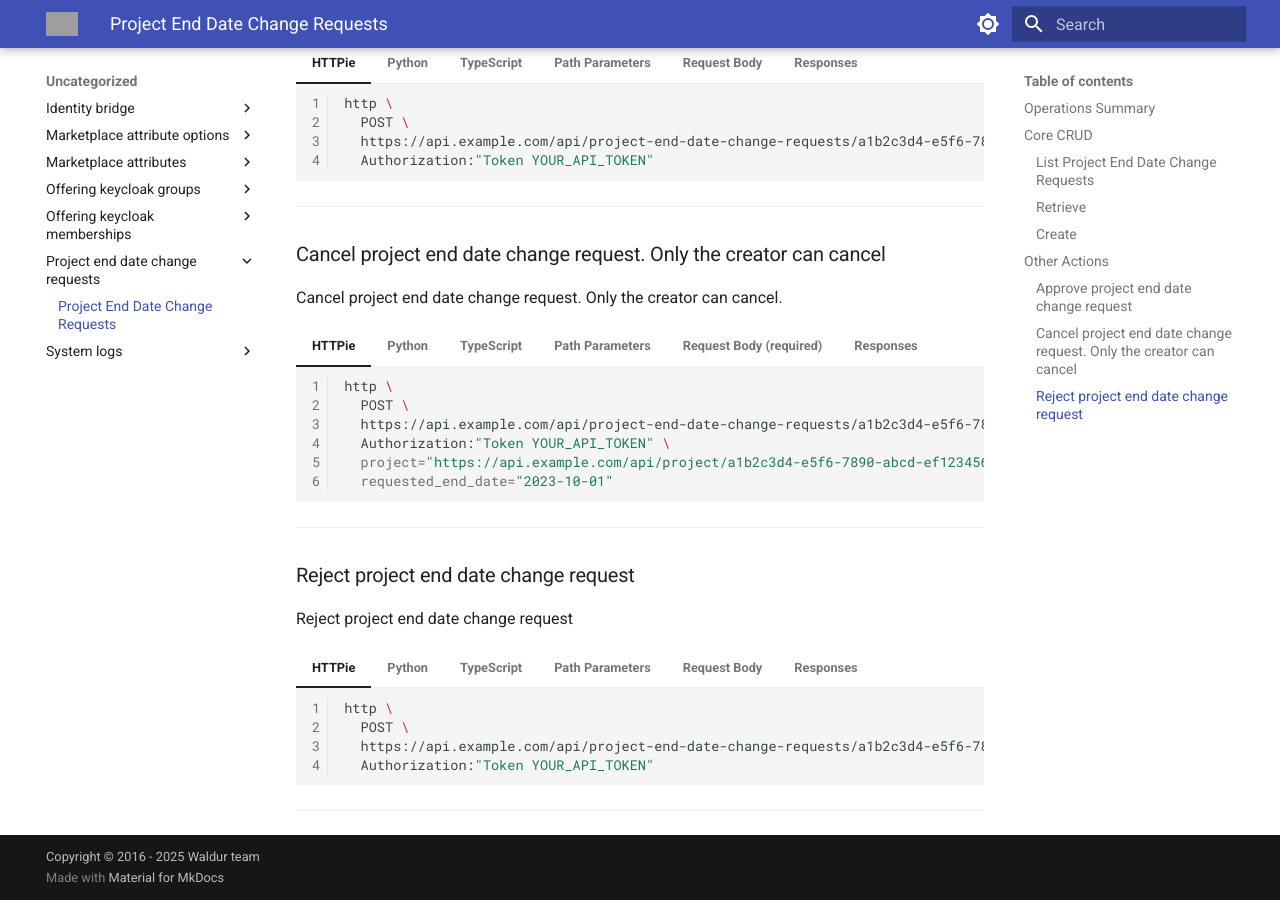
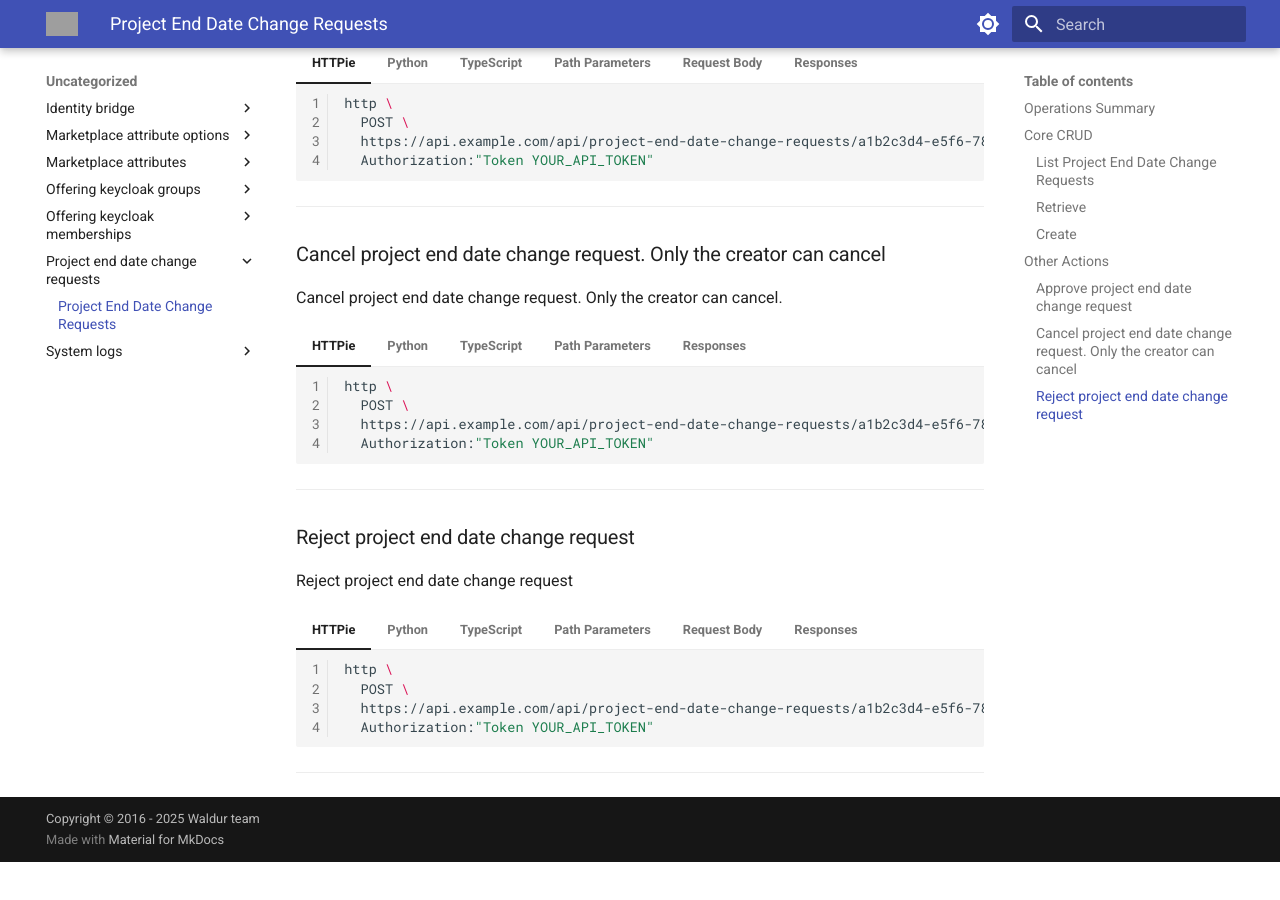
Before and after one commit to waldur/api-docs, an MkDocs documentation site: the page built from docs/uncategorized/project-end-date-change-requests/project-end-date-change-requests.md, in a window 1280 px wide and 900 px high, scrolled down 1831 px. Built offline with MkDocs 1.6.1 and Material for MkDocs 9.7.7, drawn with Linux system fonts in a browser that asks for light colours; the version menu is left out; after the commit the page ends 2693 px from its top, so only the background shows below that; grey boxes are pictures that could not be loaded.

Commit message:
docs: Auto-generate API reference from https://code.opennodecloud.com/waldur/waldur-sdk-docs-generator

````diff
--- a/docs/uncategorized/project-end-date-change-requests/project-end-date-change-requests.md
+++ b/docs/uncategorized/project-end-date-change-requests/project-end-date-change-requests.md
@@ -362,38 +366,28 @@ Cancel project end date change request. Only the creator can cancel.
     http \
       POST \
       https://api.example.com/api/project-end-date-change-requests/a1b2c3d4-e5f6-7890-abcd-ef1234567890/cancel/ \
-      Authorization:"Token YOUR_API_TOKEN" \
-      project="https://api.example.com/api/project/a1b2c3d4-e5f6-7890-abcd-ef1234567890/" \
-      requested_end_date="2023-10-01"
+      Authorization:"Token YOUR_API_TOKEN"
     ```
 
 === "Python"
 
     ```python
     from waldur_api_client.client import AuthenticatedClient
-    from waldur_api_client.models.project_end_date_change_request_request import ProjectEndDateChangeRequestRequest # (1)
-    from waldur_api_client.api.project_end_date_change_requests import project_end_date_change_requests_cancel # (2)
+    from waldur_api_client.api.project_end_date_change_requests import project_end_date_change_requests_cancel # (1)
 
     client = AuthenticatedClient(
         base_url="https://api.example.com", token="YOUR_API_TOKEN"
     )
-
-    body_data = ProjectEndDateChangeRequestRequest(
-        project="https://api.example.com/api/project/a1b2c3d4-e5f6-7890-abcd-ef1234567890/",
-        requested_end_date="2023-10-01"
-    )
     response = project_end_date_change_requests_cancel.sync(
         uuid="a1b2c3d4-e5f6-7890-abcd-ef1234567890",
-        client=client,
-        body=body_data
+        client=client
     )
 
     print(response)
     ```
 
 
-    1.  **Model Source:** [`ProjectEndDateChangeRequestRequest`](https://github.com/waldur/py-client/blob/main/waldur_api_client/models/project_end_date_change_request_request.py)
-    2.  **API Source:** [`project_end_date_change_requests_cancel`](https://github.com/waldur/py-client/blob/main/waldur_api_client/api/project_end_date_change_requests/project_end_date_change_requests_cancel.py)
+    1.  **API Source:** [`project_end_date_change_requests_cancel`](https://github.com/waldur/py-client/blob/main/waldur_api_client/api/project_end_date_change_requests/project_end_date_change_requests_cancel.py)
 
 === "TypeScript"
 
@@ -405,10 +399,6 @@ Cancel project end date change request. Only the creator can cancel.
       auth: "Token YOUR_API_TOKEN",
       path: {
         "uuid": "a1b2c3d4-e5f6-7890-abcd-ef1234567890"
-      },
-      body: {
-        "project": "https://api.example.com/api/project/a1b2c3d4-e5f6-7890-abcd-ef1234567890/",
-        "requested_end_date": "2023-10-01"
       }
     });
       console.log('Success:', response);
@@ -423,15 +413,6 @@ Cancel project end date change request. Only the creator can cancel.
     | Name | Type | Required |
     |---|---|---|
     | `uuid` | string (uuid) | ✓ |
-
-
-=== "Request Body (required)"
-
-    | Field | Type | Required | Description |
-    |---|---|---|---|
-    | `project` | string (uri) | ✓ |  |
-    | `requested_end_date` | string (date) | ✓ | The requested new end date for the project |
-    | `review_comment` | string |  | Optional comment provided during review |
 
 
 === "Responses"
````
Also changed, not shown: other parts of docs/uncategorized/project-end-date-change-requests/project-end-date-change-requests.md (+4 -0 lines).
